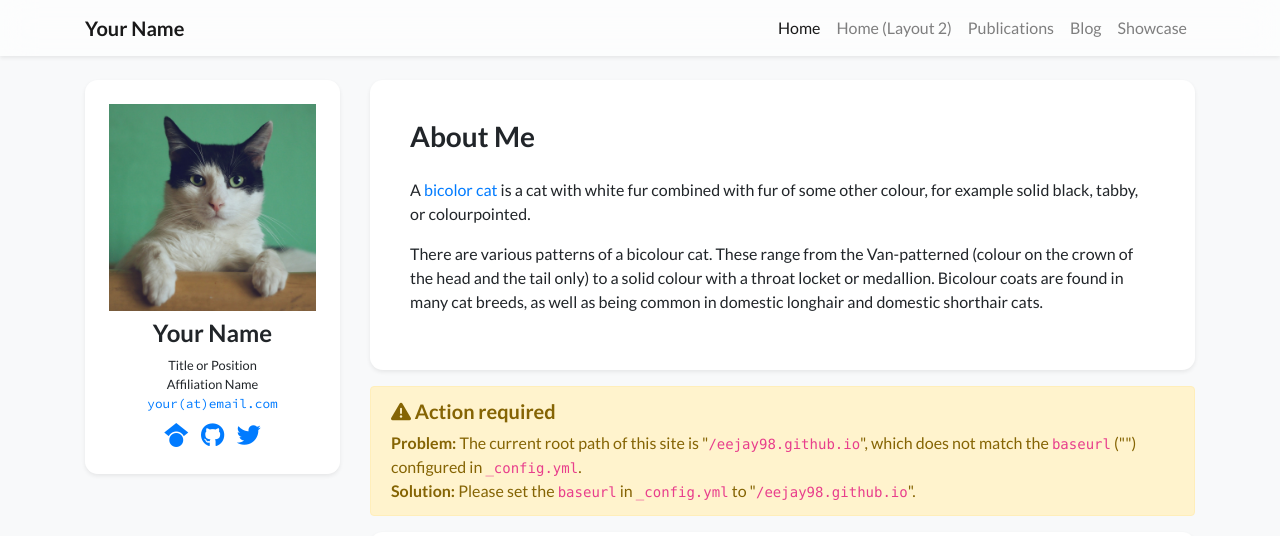
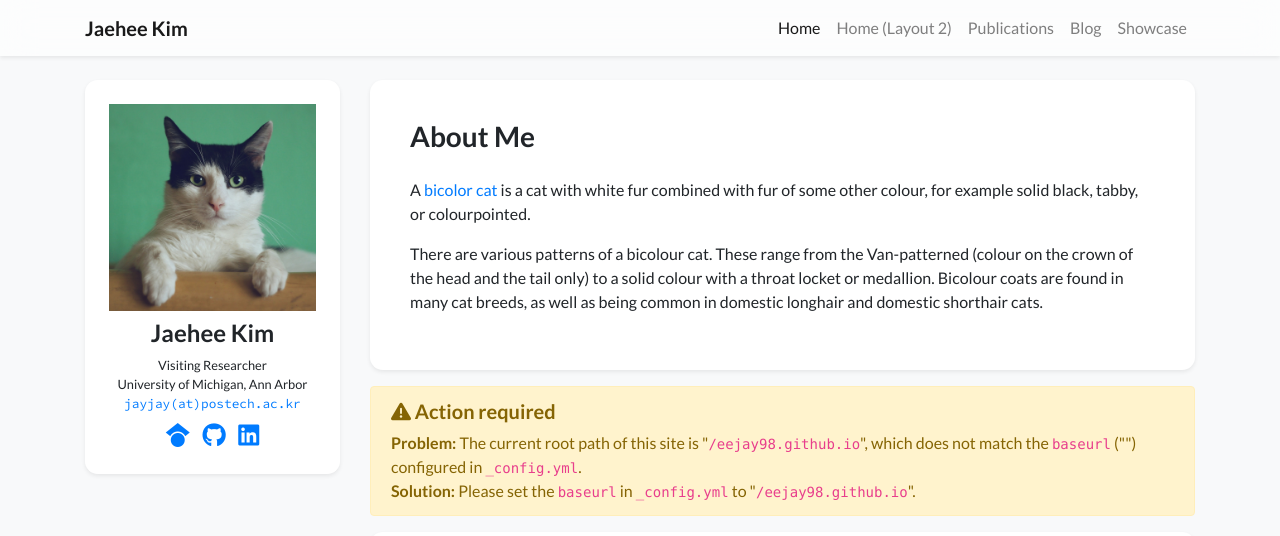
Before and after one commit to eejay98/eejay98.github.io, a Jekyll site: the page built from index.html, in a window 1280 px wide. Shown: the top 536 px of the page. Built offline with Jekyll 4.4.1, drawn with Linux system fonts in a browser that asks for light colours; nearby versions of some CDN libraries; a style sheet for code colours, icons or effects is not loaded.

Commit message:
Update profile.yml

```diff
--- a/_data/profile.yml
+++ b/_data/profile.yml
@@ -1,22 +1,22 @@
-primary_name: "Your Name"
+primary_name: "Jaehee Kim"
 secondary_name: ""
-navbar_name: "Your Name"
+navbar_name: "Jaehee Kim"
 
 positions:
-- name: Title or Position
-- name: Affiliation Name
+- name: Visiting Researcher
+- name: University of Michigan, Ann Arbor
   logo: /assets/images/badges/MIT_Social_circle.png  # Logo is optional
 
 
-email: "your@email.com"
+email: "jayjay@postech.ac.kr"
 # cv_link: link-to-your-cv-file
-gscholar: xFmQpf4AAAAJ  # This is an example, replace it with your own Google Scholar ID
-github: your_github_id
-twitter: your_twitter_id  # Do not include the '@' symbol
+gscholar: 3yqlGckAAAAJ  # This is an example, replace it with your own Google Scholar ID
+github: eejay98
+# twitter: your_twitter_id  # Do not include the '@' symbol
 # wechat_qrcode: /assets/images/etc/wechat.jpg
 # wechat_prompt: >-
 #   Please tell me your <strong>name</strong> and <strong>affiliation</strong> (current or past) when adding my wechat. Thanks!
-# linkedin: your-linked-in-id
+linkedin: jaehee-kim-3a1755398
 # orcid: 0000-0000-0000-0000
 
 short_bio_text_justify: false
```
